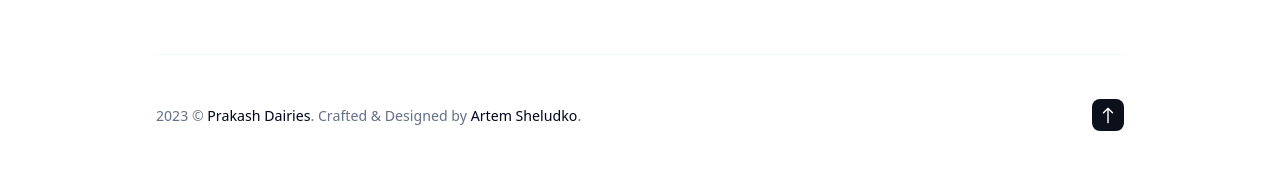
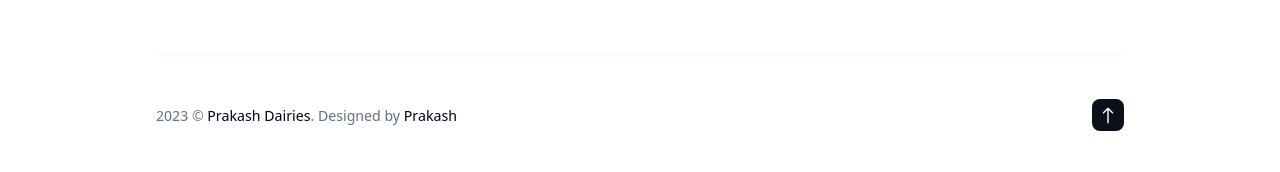
Before and after one commit to PrakasRavichandran/dairy-blog, a Jekyll site: the page built from _pages/authors.html, in a window 1280 px wide. Shown: the part 1814-1986 px from the top of the page. Built offline with Jekyll 4.4.1, drawn with Linux system fonts in a browser that asks for light colours; nearby versions of some CDN libraries.

Commit message:
Update footer.html

```diff
--- a/_includes/footer.html
+++ b/_includes/footer.html
@@ -92,7 +92,7 @@
 
         <div class="footer__info">
           <div class="footer__info-box">
-            <div class="copyright">{{site.time | date: '%Y'}} &copy; <a href="/">{{site.data.settings.title}}</a>. Crafted & Designed by <a href="https://jekyllthemes.io/developers/artem-sheludko">Artem Sheludko</a>.</div>
+            <div class="copyright">{{site.time | date: '%Y'}} &copy; <a href="/">{{site.data.settings.title}}</a>. Designed by <a href="https://prakashravichandran.com/">Prakash</a></div>
             <div class="top" title="Top"><i class="ion ion-ios-arrow-round-up"></i></div>
           </div>
         </div>
```
